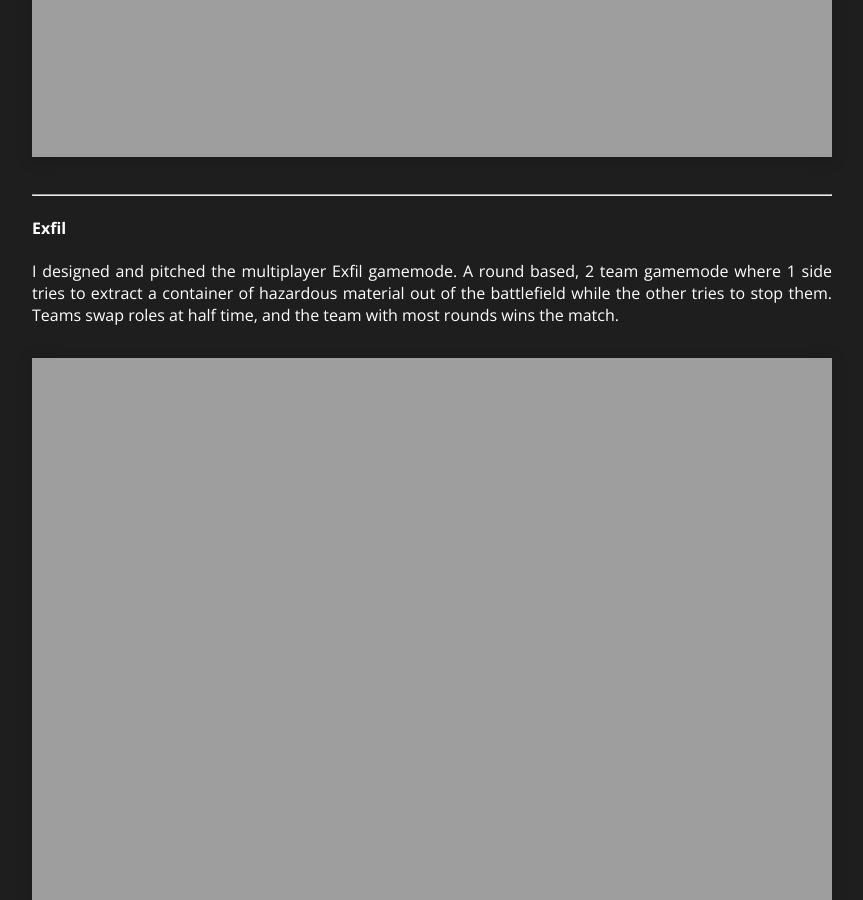
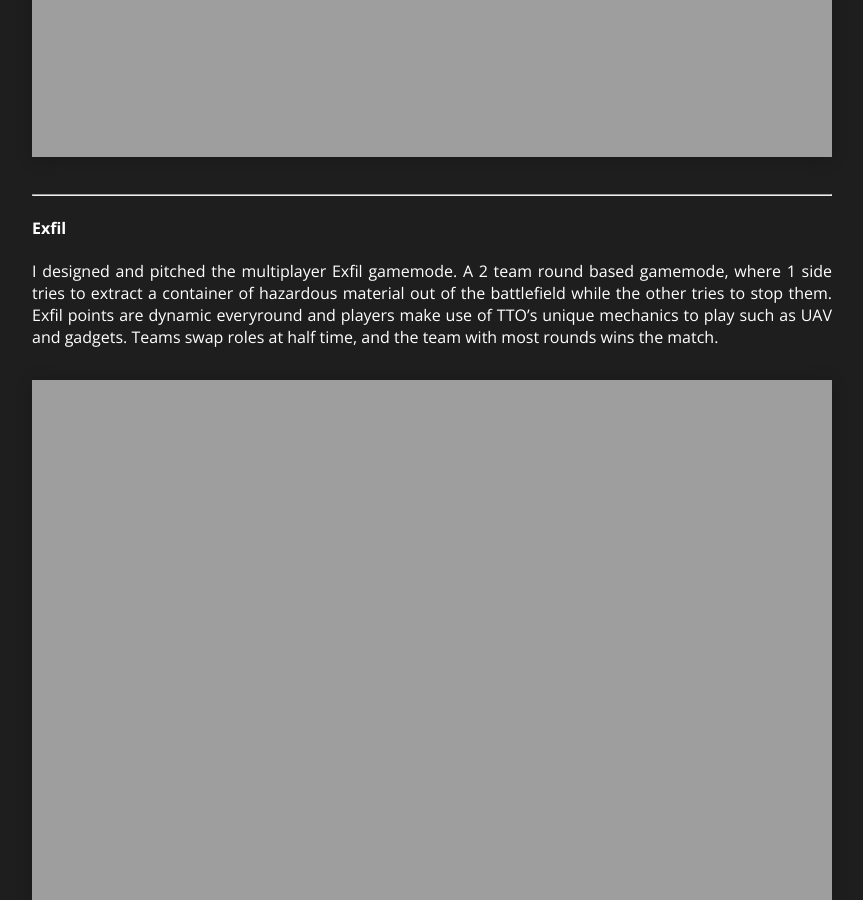
Before and after one commit to THEREALUNREAL/THEREALUNREAL.github.io, a Jekyll site: the page built from _posts/2021-12-07-ThunderTierOne.markdown, in a window 1280 px wide and 900 px high, scrolled down 2664 px. Shown: the whole window, without its empty margins (208-1071 px from the left). Built offline with Jekyll 4.4.1, drawn with Linux system fonts in a browser that asks for light colours; nearby versions of some CDN libraries.

Commit message:
Update 2021-12-07-ThunderTierOne.markdown

```diff
--- a/_posts/2021-12-07-ThunderTierOne.markdown
+++ b/_posts/2021-12-07-ThunderTierOne.markdown
@@ -37,7 +37,7 @@
 
 #### Exfil
 
-I designed and pitched the multiplayer Exfil gamemode. A round based, 2 team gamemode where 1 side tries to extract a container of hazardous material out of the battlefield while the other tries to stop them. Teams swap roles at half time, and the team with most rounds wins the match.
+I designed and pitched the multiplayer Exfil gamemode. A 2 team round based gamemode, where 1 side tries to extract a container of hazardous material out of the battlefield while the other tries to stop them. Exfil points are dynamic everyround and players make use of TTO's unique mechanics to play such as UAV and gadgets. Teams swap roles at half time, and the team with most rounds wins the match.
 
 [![TTO #4]({{ site.url }}/images/ThunderTierOne/balloon_600x200.gif)]({{ site.url }}/images/ThunderTierOne/balloon_600x200.gif)
 
```
